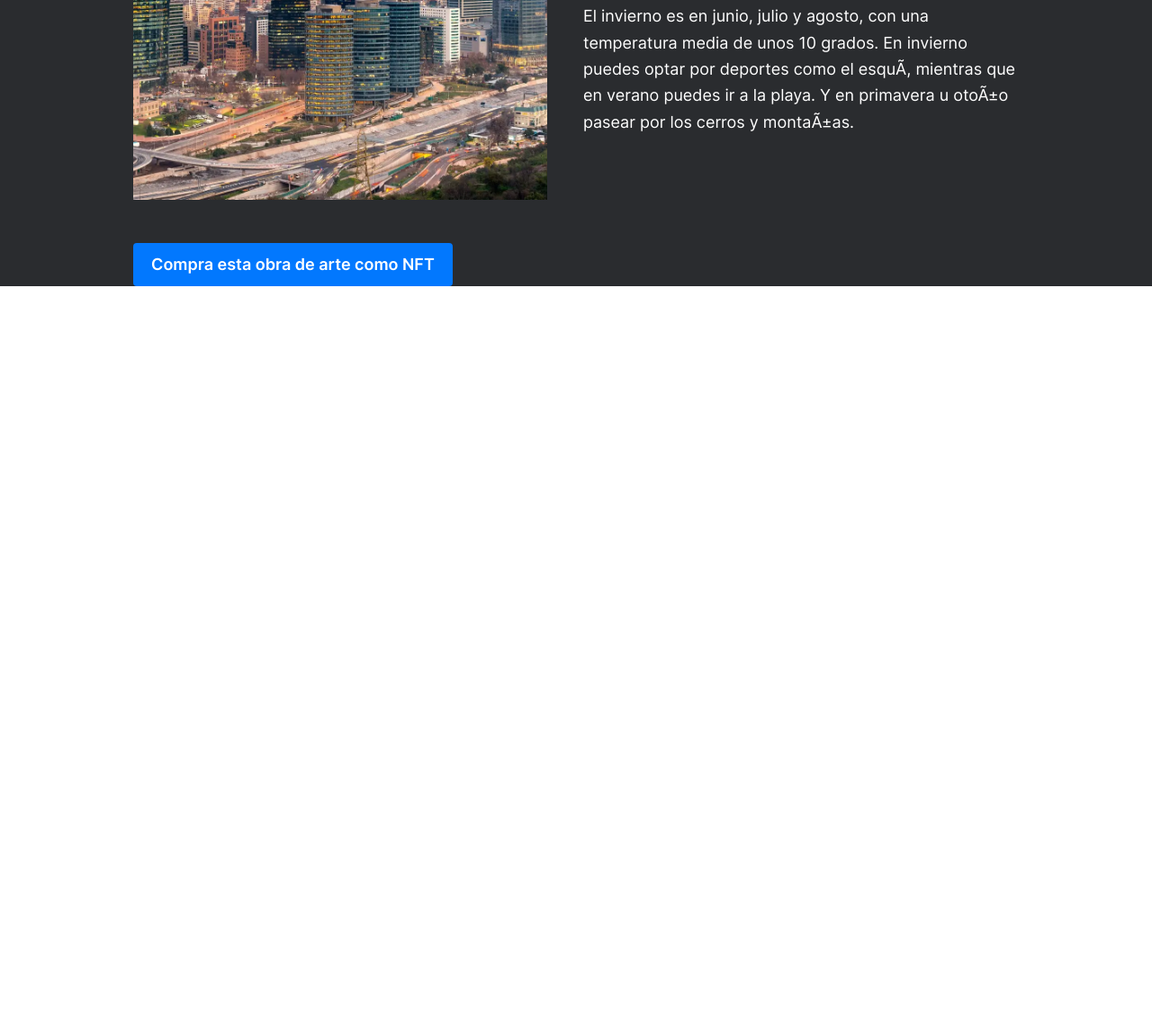
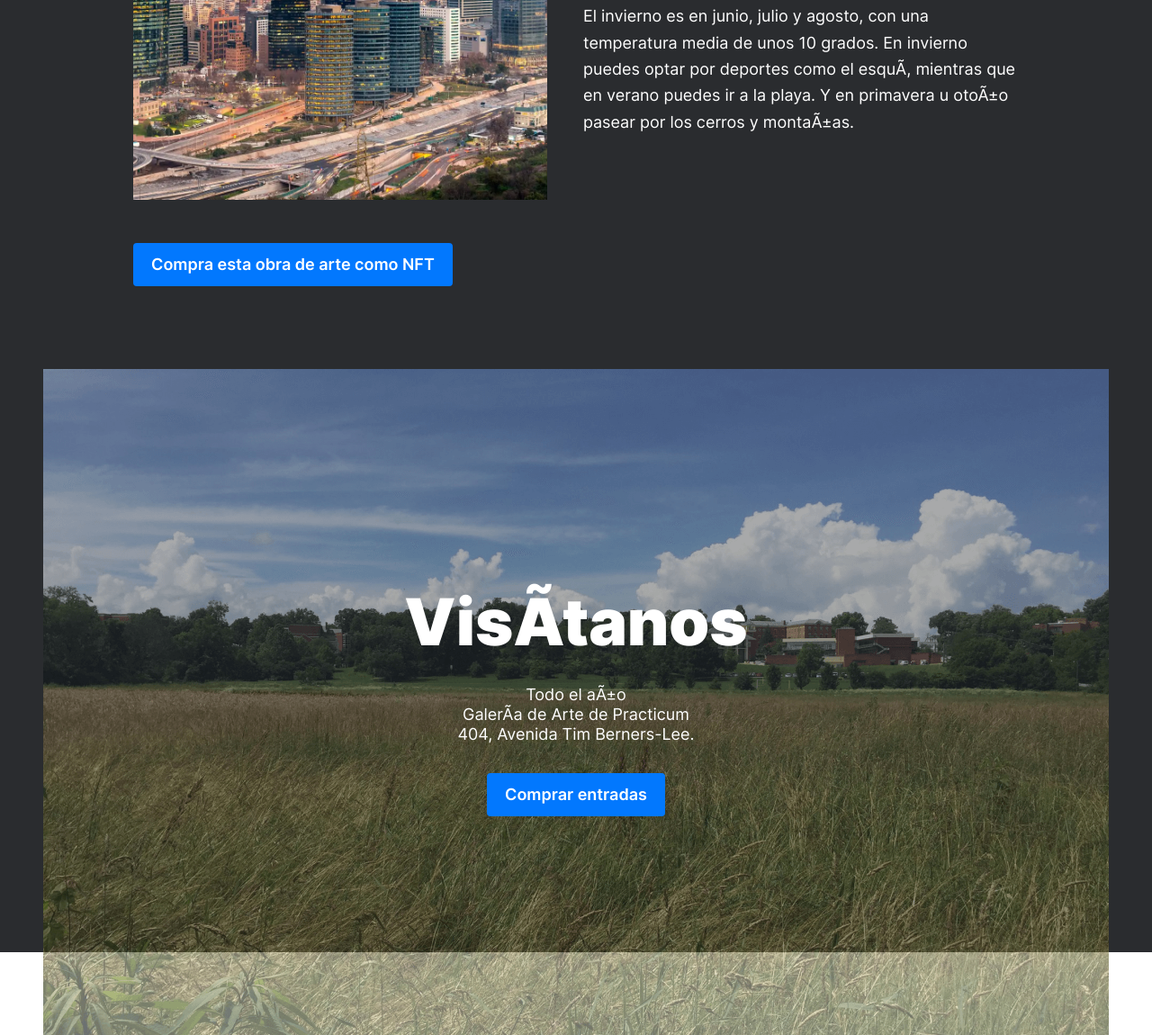
Before and after one commit to SoyIsabelMM/web_project_3_esp, a plain HTML site: page index.html in a window 1280 px wide. Shown: the part 6353-7503 px from the top of the page at 90% size. Before the commit the page ends 6671 px from the top, so only its background shows below. Drawn offline with Linux system fonts and the light colour scheme.

Commit message:
Se creo la section 'cover' donde colocamos un call to action con un boton para comprar entradas, dirección de la galeria y se añadio una imagen de fondo que rellena todo el contenedor con una propiedad de opacity de o.6, adicional se coloco toda la sección con display grid, para que se pueda hacer responsive la pagina

```diff
--- /dev/null
+++ b/blocks/cover/__background/cover__background.css
@@ -0,0 +1,8 @@
+.cover__background {
+  opacity: 0.6;
+  position: absolute;
+  margin-top: 92px;
+  z-index: 0;
+  height: 740px;
+  width: 1184px;
+}
--- /dev/null
+++ b/blocks/cover/__content/cover__content.css
@@ -0,0 +1,7 @@
+.cover__content {
+  margin: 0 auto 0;
+  height: 740px;
+  width: 1184px;
+  display: grid;
+  position: relative;
+}
--- /dev/null
+++ b/blocks/cover/cover.css
@@ -0,0 +1,3 @@
+.cover {
+  background-color: #2a2c2f;
+}
--- /dev/null
+++ b/blocks/frame/_width/frame_width.css
@@ -0,0 +1,4 @@
+.frame_width {
+  width: 198px;
+  margin: 0 auto 0;
+}
--- /dev/null
+++ b/blocks/group/__subtitle/group__subtitle.css
@@ -0,0 +1,10 @@
+.group__subtitle {
+  color: white;
+  height: 66px;
+  width: 280px;
+  font-size: 18px;
+  font-weight: 400;
+  line-height: 122%;
+  text-align: center;
+  margin: 32px auto;
+}
--- /dev/null
+++ b/blocks/group/__title/group__title.css
@@ -0,0 +1,10 @@
+.group__title {
+  color: white;
+  height: 76px;
+  width: 656px;
+  font-size: 72px;
+  font-weight: 900;
+  line-height: 76px;
+  text-align: center;
+  margin: 92px auto 0;
+}
--- /dev/null
+++ b/blocks/group/group.css
@@ -0,0 +1,8 @@
+.group {
+  height: 254px;
+  width: 656px;
+  margin: 243px auto;
+  opacity: none;
+  position: relative;
+  z-index: 1;
+}
--- a/index.html
+++ b/index.html
@@ -126,23 +126,23 @@
             />
             <div class="place__text">
               <p class="place__paragraph">
-                  Kiev (o Kyiv), la capital de Ucrania, es una gran ciudad
-                  situada a orillas del río Dniéper. Por supuesto, nadie en su
-                  sano juicio se bañaría en el río, a menos que se haya criado
-                  aquí, en cuyo caso probablemente lo haya intentado en algún
-                  momento. Los veranos son calurosos aquí, y los inviernos con
-                  fuertes corrientes de aire, pero el otoño y la primavera son
+                Kiev (o Kyiv), la capital de Ucrania, es una gran ciudad situada
+                a orillas del río Dniéper. Por supuesto, nadie en su sano juicio
+                se bañaría en el río, a menos que se haya criado aquí, en cuyo
+                caso probablemente lo haya intentado en algún momento. Los
+                veranos son calurosos aquí, y los inviernos con fuertes
+                corrientes de aire, pero el otoño y la primavera son
                 absolutamente increíbles.
               </p>
               <p class="place__paragraph">
                 La ciudad en sí es una mezcla de arquitectura
                 prerrevolucionaria, de posguerra y soviética, toda ella
-                  salpicada de balcones modificados. Si te encuentras en la
-                  orilla derecha del Dniéper, el paisaje es difícil de atravesar
-                  para las personas en bicicleta y las que llevan tacones. Sin
-                  embargo, la orilla izquierda es considerada mucho menos
-                  interesante y prestigiosa, incluso por la gente que vive en
-                  las afueras de la derecha.
+                salpicada de balcones modificados. Si te encuentras en la orilla
+                derecha del Dniéper, el paisaje es difícil de atravesar para las
+                personas en bicicleta y las que llevan tacones. Sin embargo, la
+                orilla izquierda es considerada mucho menos interesante y
+                prestigiosa, incluso por la gente que vive en las afueras de la
+                derecha.
               </p>
             </div>
             <div class="frame">
@@ -184,8 +184,8 @@
               <p class="place__paragraph">
                 A poca distancia del castillo, se puede disfrutar del mejor
                 helado del mundo en Cadwalader's, cuyo ingrediente secreto se
-                  rumorea que son las algas de la zona. Otro reclamo a la fama
-                  es el hecho de que Criccieth ganó el premio *Wales in Bloom*
+                rumorea que son las algas de la zona. Otro reclamo a la fama es
+                el hecho de que Criccieth ganó el premio *Wales in Bloom*
                 durante cinco años consecutivos por sus espectaculares
                 exhibiciones florales alrededor de la ciudad. También fue el
                 hogar de David Lloyd George, el único galés que ocupó el cargo
@@ -202,7 +202,9 @@
           </div>
 
           <div class="place">
-              <h2 class="place__title place__title_width">Berea, Estados <br>Unidos</h2>
+            <h2 class="place__title place__title_width">
+              Berea, Estados <br />Unidos
+            </h2>
 
             <div class="place__website">
               <a href="#" class="place__url-heading">Artista</a>
@@ -226,13 +228,12 @@
               <p class="place__paragraph">
                 Berea es una pequeña ciudad situada en la parte central de
                 Kentucky. La ciudad está rodeada de hermosos bosques y campos.
-                  Es conocida como la capital del arte y la artesanía del
-                  estado, y los visitantes encontrarán muchas oportunidades de
-                  compra: tiendas con joyas hechas a mano, velas, artículos de
-                  madera, galerías, estudios de vidrio y mucho más. La ciudad
-                  celebra cada año un festival en el que se festeja el
-                  "spoonbread", un plato local hecho con pan de maíz y servido
-                  con una cuchara de madera.
+                Es conocida como la capital del arte y la artesanía del estado,
+                y los visitantes encontrarán muchas oportunidades de compra:
+                tiendas con joyas hechas a mano, velas, artículos de madera,
+                galerías, estudios de vidrio y mucho más. La ciudad celebra cada
+                año un festival en el que se festeja el "spoonbread", un plato
+                local hecho con pan de maíz y servido con una cuchara de madera.
               </p>
               <p class="place__paragraph">
                 Sin embargo, es probablemente más conocido por la universidad
@@ -258,9 +259,7 @@
 
             <div class="place__website">
               <a href="#" class="place__url-heading">Artista</a>
-                <h3 class="place__artist">
-                  Grevisse Kenguruka, editor técnico
-                </h3>
+              <h3 class="place__artist">Grevisse Kenguruka, editor técnico</h3>
             </div>
 
             <img
@@ -276,12 +275,12 @@
 
             <div class="place__text">
               <p class="place__paragraph">
-                  Muramvya es una de las 18 provincias de Burundi. En la época
-                  del reino, Muramvya era la capital real y en 2007, por su
-                  cultura y paisaje natural, fue incluida en la lista indicativa
-                  del Patrimonio Cultural Mundial de la UNESCO. Está situada en
-                  el centro de Burundi, entre las capitales política y económica
-                  del país.
+                Muramvya es una de las 18 provincias de Burundi. En la época del
+                reino, Muramvya era la capital real y en 2007, por su cultura y
+                paisaje natural, fue incluida en la lista indicativa del
+                Patrimonio Cultural Mundial de la UNESCO. Está situada en el
+                centro de Burundi, entre las capitales política y económica del
+                país.
               </p>
               <p class="place__paragraph">
                 El clima es más bien frío por la noche, pero durante el día,
@@ -293,13 +292,12 @@
               </p>
               <p class="place__paragraph">
                 El Parque Nacional de Kibira, una de las mayores reservas de
-                  fauna silvestre para simios, se extiende por cuatro
-                  provincias, incluida Muramvya. Este Parque Nacional se
-                  encuentra en el vértice de las hermosas montañas de la
-                  divisoria Congo-Nilo, que oscilan entre los 1.550 y los 2.660
-                  metros de altitud. Está lleno de hermosa vegetación, y es una
-                  fuente para los diversos ríos y arroyos que proporcionan agua
-                  en todo el país
+                fauna silvestre para simios, se extiende por cuatro provincias,
+                incluida Muramvya. Este Parque Nacional se encuentra en el
+                vértice de las hermosas montañas de la divisoria Congo-Nilo, que
+                oscilan entre los 1.550 y los 2.660 metros de altitud. Está
+                lleno de hermosa vegetación, y es una fuente para los diversos
+                ríos y arroyos que proporcionan agua en todo el país
               </p>
             </div>
 
@@ -317,9 +315,7 @@
 
             <div class="place__website">
               <a href="#" class="place__url-heading">Artista</a>
-                <h3 class="place__artist">
-                  Isabel Martínez, desarrollador web
-                </h3>
+              <h3 class="place__artist">Isabel Martínez, desarrollador web</h3>
             </div>
 
             <img
@@ -330,18 +326,18 @@
 
             <div class="place__text">
               <p class="place__paragraph">
-                  Santiago, la capital y ciudad más grande de Chile, está
-                  ubicada en un valle rodeado por los picos nevados de los Andes
-                  y la Cordillera de la Costa de Chile. Esta ciudad ofrece una
-                  gran cantidad de atractivos que te harán disfrutarla de varias
-                  maneras: cultura, patrimonio, bohemia y mucha historia son
-                  parte de esta histórica pero moderna ciudad latinoamericana.
+                Santiago, la capital y ciudad más grande de Chile, está ubicada
+                en un valle rodeado por los picos nevados de los Andes y la
+                Cordillera de la Costa de Chile. Esta ciudad ofrece una gran
+                cantidad de atractivos que te harán disfrutarla de varias
+                maneras: cultura, patrimonio, bohemia y mucha historia son parte
+                de esta histórica pero moderna ciudad latinoamericana.
               </p>
               <p class="place__paragraph">
                 El invierno es en junio, julio y agosto, con una temperatura
                 media de unos 10 grados. En invierno puedes optar por deportes
-                  como el esquí, mientras que en verano puedes ir a la playa. Y
-                  en primavera u otoño pasear por los cerros y montañas.
+                como el esquí, mientras que en verano puedes ir a la playa. Y en
+                primavera u otoño pasear por los cerros y montañas.
               </p>
             </div>
 
@@ -354,7 +350,26 @@
             </div>
           </div>
         </section>
+        <section class="cover">
+          <div class="cover__content">
+            <div class="group">
+              <h2 class="group__title">Visítanos</h2>
+              <h3 class="group__subtitle">
+                Todo el año <br>Galería de Arte de Practicum 404, Avenida Tim
+                Berners-Lee.
+              </h3>
+              <div class="frame frame_width">
+                <a href="https://www.theverge.com/22310188/nft-explainer-what-is-blockchain-crypto-art-faq" class="frame__paragraph">Comprar entradas</a>
+              </div>
+            </div>
 
+            <img
+              class="cover__background"
+              src="./images/__image-cover.png"
+              alt="hacienda galeria de arte y sus alrededores"
+            />
+          </div>
+        </section>
       </main>
     </div>
   </body>
--- a/pages/index.css
+++ b/pages/index.css
@@ -26,4 +26,11 @@
 @import url(../blocks/place/__text/place__text.css);
 @import url(../blocks/place/__paragraph/place__paragraph.css);
 @import url(../blocks/frame/frame.css);
+@import url(../blocks/frame/_width/frame_width.css);
 @import url(../blocks/frame/__paragraph/frame__paragraph.css);
+@import url(../blocks/cover/cover.css);
+@import url(../blocks/cover/__content/cover__content.css);
+@import url(../blocks/cover/__background/cover__background.css);
+@import url(../blocks/group/group.css);
+@import url(../blocks/group/__title/group__title.css);
+@import url(../blocks/group/__subtitle/group__subtitle.css);
```
Lines whose indentation alone changed are shown as unchanged.
